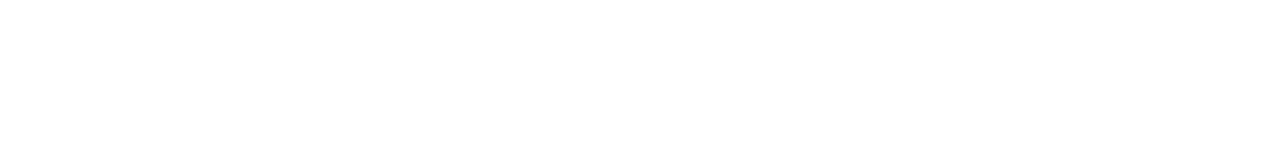
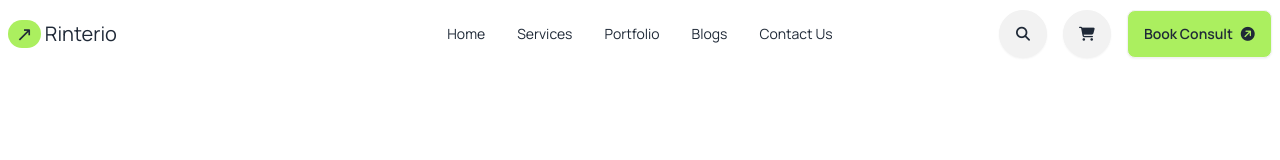
Before and after one commit to MursalinDevOps/assignment-03, a plain HTML site: page index.html in a window 1280 px wide. Drawn offline with nearby package versions, Linux system fonts and the light colour scheme.

Commit message:
navbar added

```diff
--- a/index.html
+++ b/index.html
@@ -40,7 +40,7 @@
           extend: {
             colors: {
               clifford: "#da373d",
-              "primary-color": "#B68C5A",
+              "primary-color": "#ABEF5F",
             },
             backgroundImage: {
               bannerBg: "url('')",
@@ -53,7 +53,73 @@
   <body class="font-manrope">
     <header>
       <!-- NAVBAR -->
-      <nav></nav>
+      <nav>
+        <div class="navbar bg-base-100">
+          <div class="navbar-start">
+            <div class="dropdown">
+              <div tabindex="0" role="button" class="btn btn-ghost lg:hidden">
+                <svg
+                  xmlns="http://www.w3.org/2000/svg"
+                  class="h-5 w-5"
+                  fill="none"
+                  viewBox="0 0 24 24"
+                  stroke="currentColor"
+                >
+                  <path
+                    stroke-linecap="round"
+                    stroke-linejoin="round"
+                    stroke-width="2"
+                    d="M4 6h16M4 12h8m-8 6h16"
+                  />
+                </svg>
+              </div>
+              <ul
+                tabindex="0"
+                class="menu menu-sm dropdown-content bg-base-100 rounded-box z-[1] mt-3 w-52 p-2 shadow"
+              >
+                <li><a href="">Home</a></li>
+                <li><a href="">Services</a></li>
+                <li><a href="">Portfolio</a></li>
+                <li><a href="">Blogs</a></li>
+                <li><a href="">Contact Us</a></li>
+              </ul>
+            </div>
+            <a href=""
+              ><p class="rounded-full mr-1 bg-primary-color text-xl px-2">
+                ↗
+              </p></a
+            >
+            <a href=""><h3 class="text-xl">Rinterio</h3></a>
+          </div>
+          <div class="navbar-center hidden lg:flex">
+            <ul class="menu menu-horizontal px-1">
+              <li class="hover:font-bold"><a href="">Home</a></li>
+              <li class="hover:font-bold"><a href="">Services</a></li>
+              <li class="hover:font-bold"><a href="">Portfolio</a></li>
+              <li class="hover:font-bold"><a href="">Blogs</a></li>
+              <li class="hover:font-bold"><a href="">Contact Us</a></li>
+            </ul>
+          </div>
+          <div class="navbar-end">
+            <a href="">
+              <button class="btn btn-circle">
+                <i class="fa-solid fa-magnifying-glass"></i>
+              </button>
+            </a>
+            <a class="px-4" href="">
+              <button class="btn btn-circle">
+                <i class="fa-solid fa-cart-shopping"></i>
+              </button>
+            </a>
+            <a href="">
+              <button class="btn bg-primary-color">
+                Book Consult
+                <span><i class="fa-solid fa-circle-arrow-right origin-center -rotate-45"></i></span>
+              </button>
+            </a>
+          </div>
+        </div>
+      </nav>
       <!-- BANNER -->
       <section></section>
     </header>
```
